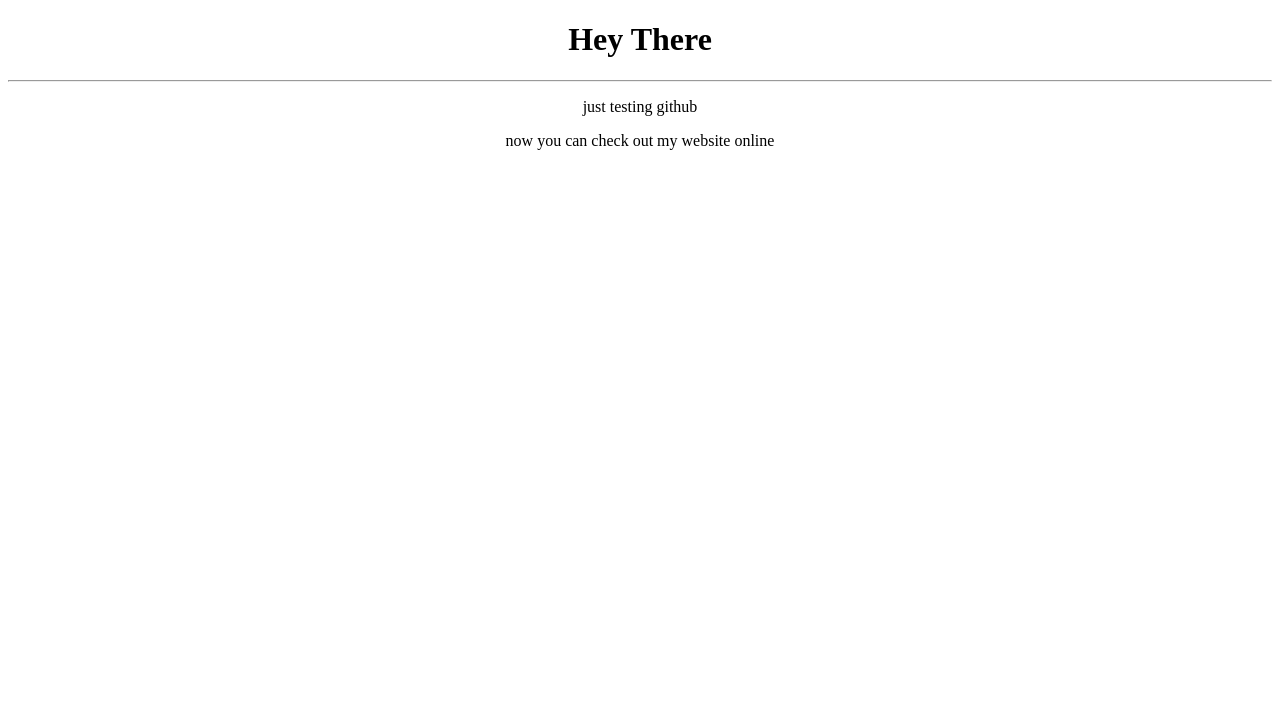
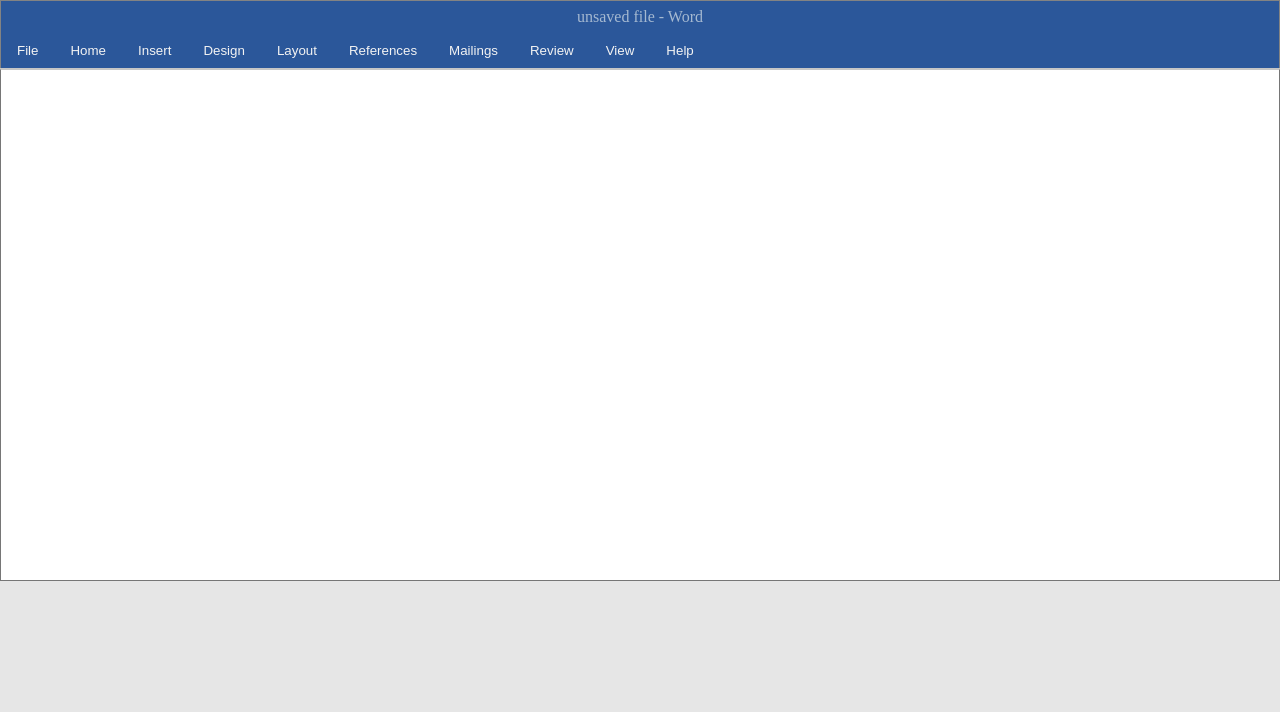
Before and after one commit to Bhubonmondal/website_testing, a plain HTML site: page index.html in a window 1280 px wide. Drawn offline with Linux system fonts and the light colour scheme.

Commit message:
Add files via upload

```diff
--- a/index.html
+++ b/index.html
@@ -1,15 +1,81 @@
-<!DOCTYPE html>
 <html lang="en">
 <head>
     <meta charset="UTF-8">
     <meta http-equiv="X-UA-Compatible" content="IE=edge">
     <meta name="viewport" content="width=device-width, initial-scale=1.0">
-    <title>Document</title>
+    <title>fake word</title>
+    <link rel="stylesheet" href="style.css">
 </head>
 <body>
-    <h1> <center> Hey There </center> </h1>
-    <hr>
-    <p> <center>just testing github</center> </p>
-    <p>  <center>now you can check out my website online</center> </p>
+    <p id="fileName">unsaved file - Word</p>
+    <div class="tab">
+        <button class="tablinks" onclick="menuBar(event, 'File')">File</button>
+        <button class="tablinks" onclick="menuBar(event, 'Home')">Home</button>
+        <button class="tablinks" onclick="menuBar(event, 'Insert')">Insert</button>
+        <button class="tablinks" onclick="menuBar(event, 'Design')">Design</button>
+        <button class="tablinks" onclick="menuBar(event, 'Layout')">Layout</button>
+        <button class="tablinks" onclick="menuBar(event, 'References')">References</button>
+        <button class="tablinks" onclick="menuBar(event, 'Mailings')">Mailings</button>
+        <button class="tablinks" onclick="menuBar(event, 'Review')">Review</button>
+        <button class="tablinks" onclick="menuBar(event, 'View')">View</button>
+        <button class="tablinks" onclick="menuBar(event, 'Help')">Help</button>
+      </div>
+
+      <div id="File" class="tabcontent">
+        <h3>File</h3>
+        <p>edit file here.</p>
+      </div>
+
+      <div id="Home" class="tabcontent">
+        <h3>Home</h3>
+        <p>edit home here.</p>
+      </div>
+
+      <div id="Insert" class="tabcontent">
+        <h3>Insert</h3>
+        <p>edit insert here.</p>
+      </div>
+
+      <div id="Design" class="tabcontent">
+        <h3>Design</h3>
+        <p>edit design here.</p>
+      </div>
+
+      <div id="Layout" class="tabcontent">
+        <h3>Layout</h3>
+        <p>edit layout here.</p>
+      </div>
+
+      <div id="References" class="tabcontent">
+        <h3>References</h3>
+        <p>edit References here.</p>
+      </div>
+
+      <div id="Mailings" class="tabcontent">
+        <h3>Mailings</h3>
+        <p>edit Mailings here.</p>
+      </div>
+
+      <div id="Review" class="tabcontent">
+        <h3>Review</h3>
+        <p>edit Review here.</p>
+      </div>
+
+      <div id="View" class="tabcontent">
+        <h3>View</h3>
+        <p>edit View here.</p>
+      </div>
+
+      <div id="Help" class="tabcontent">
+        <h3>Help</h3>
+        <p>edit help here.</p>
+      </div>
+
+      <div id="textArea">
+        <textarea name="textArea" id="textArea"></textarea>
+      </div>
+
+
+      <script src="script.js"></script>
 </body>
 </html>
--- /dev/null
+++ b/script.js
@@ -0,0 +1,20 @@
+function menuBar(evt, cityName) {
+    // Declare all variables
+    var i, tabcontent, tablinks;
+
+    // Get all elements with class="tabcontent" and hide them
+    tabcontent = document.getElementsByClassName("tabcontent");
+    for (i = 0; i < tabcontent.length; i++) {
+      tabcontent[i].style.display = "none";
+    }
+
+    // Get all elements with class="tablinks" and remove the class "active"
+    tablinks = document.getElementsByClassName("tablinks");
+    for (i = 0; i < tablinks.length; i++) {
+      tablinks[i].className = tablinks[i].className.replace(" active", "");
+    }
+
+    // Show the current tab, and add an "active" class to the button that opened the tab
+    document.getElementById(cityName).style.display = "block";
+    evt.currentTarget.className += " active";
+  }
--- /dev/null
+++ b/style.css
@@ -0,0 +1,61 @@
+*{
+	margin: 0%;
+}
+body{
+	background-color: #e6e6e6;
+}
+#filename{
+	padding-top: 7px;
+	padding-bottom: 7px;
+	text-align: center;
+	color: #a5b9d1;
+	background-color: #2b579a;
+	border-top: 1px solid #838383;
+	border-left: 1px solid #838383;
+	border-right: 1px solid #838383;
+}
+
+#textArea{
+	resize: none;
+	outline: none;
+	border-top: 1px solid #c6c6c6;
+	width: 100%;
+	height: 80%;
+	text-align:left;
+}
+.tab {
+	overflow: hidden;
+	border-left: 1px solid #838383;
+	border-right: 1px solid #838383;
+	background-color: #2b579a;
+  }
+
+  /* Style the buttons that are used to open the tab content */
+  .tab button {
+	color: #f3f3f3;
+	background-color: inherit;
+	float: left;
+	border: none;
+	outline: none;
+	padding: 10px 16px;
+	transition: 0.3s;
+  }
+
+  /* Change background color of buttons on hover */
+
+
+
+  /* Create an active/current tablink class */
+  .tab button.active {
+	color: #2b579a;
+	background-color: #f3f3f3;
+  }
+
+  /* Style the tab content */
+  .tabcontent {
+	background-color: #f3f3f3;
+	display: none;
+	padding: 6px 12px;
+	border: 1px solid #ccc;
+	border-top: none;
+  }
```
